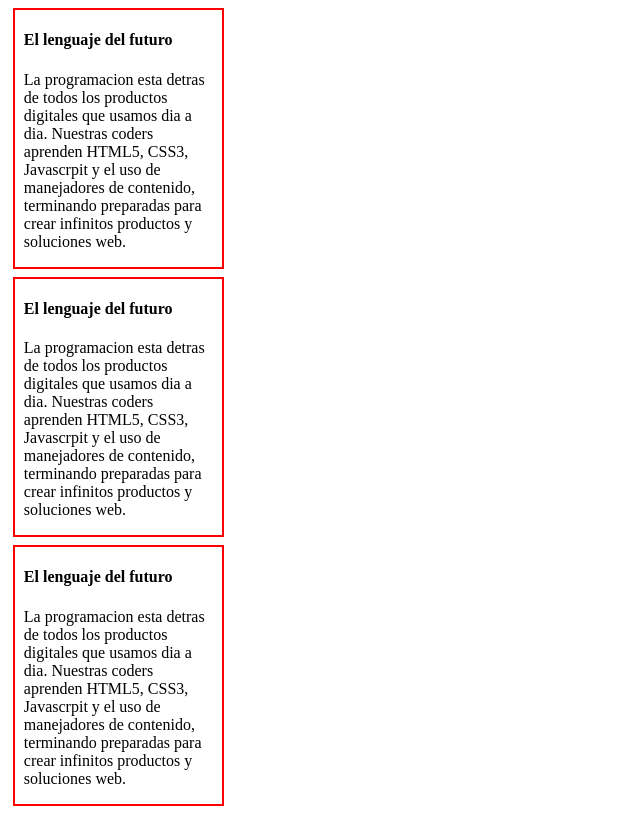
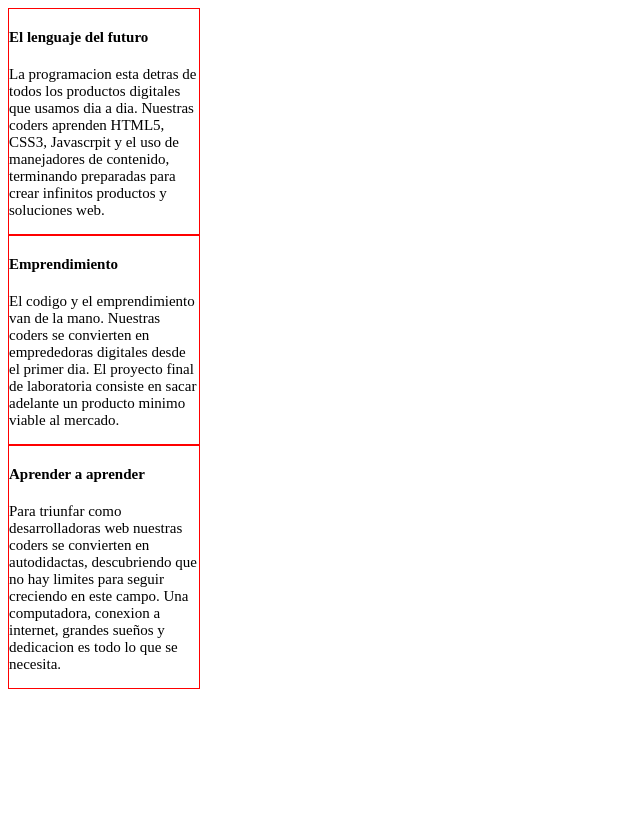
Before and after one commit to Xiovera/marging-padding, a plain HTML site: page index.html in a window 1280 px wide. Shown: the whole page, without its empty margins (0-640 px from the left). Drawn offline with Linux system fonts and the light colour scheme.

Commit message:
tercer problema resuelto

```diff
--- /dev/null
+++ b/css/main3.css
@@ -0,0 +1,5 @@
+div{
+	border:1px solid red;
+	width:15%;
+	font-size: 15px;
+}
--- a/index.html
+++ b/index.html
@@ -1,7 +1,7 @@
 <!DOCTYPE html>
 <html>
     <head>
-        <link rel="stylesheet" type="text/css" href="css/main2.css">
+        <link rel="stylesheet" type="text/css" href="css/main3.css">
     </head>
     <body>
         <div>
@@ -9,12 +9,12 @@
         	<p>La programacion esta detras de todos los productos digitales que usamos dia a dia. Nuestras coders aprenden HTML5, CSS3, Javascrpit y el uso de manejadores de contenido, terminando preparadas para crear infinitos productos y soluciones web.</p>
 		</div>
 		<div>
-    		<h4><b>El lenguaje del futuro</b></h4>
-        	<p>La programacion esta detras de todos los productos digitales que usamos dia a dia. Nuestras coders aprenden HTML5, CSS3, Javascrpit y el uso de manejadores de contenido, terminando preparadas para crear infinitos productos y soluciones web.</p>
+    		<h4><b>Emprendimiento</b></h4>
+        	<p>El codigo y el emprendimiento van de la mano. Nuestras coders se convierten en emprededoras digitales desde el primer  dia. El proyecto final de laboratoria consiste en sacar adelante un producto minimo viable al mercado.</p>
 		</div>
 		<div>
-    		<h4><b>El lenguaje del futuro</b></h4>
-        	<p>La programacion esta detras de todos los productos digitales que usamos dia a dia. Nuestras coders aprenden HTML5, CSS3, Javascrpit y el uso de manejadores de contenido, terminando preparadas para crear infinitos productos y soluciones web.</p>
+    		<h4><b>Aprender a aprender</b></h4>
+        	<p>Para triunfar como desarrolladoras web nuestras coders se convierten en autodidactas, descubriendo que no hay limites para seguir creciendo en este campo. Una computadora, conexion a internet, grandes sueños y dedicacion es todo lo que se necesita.</p>
 		</div>
     </body>
 </html>
```
